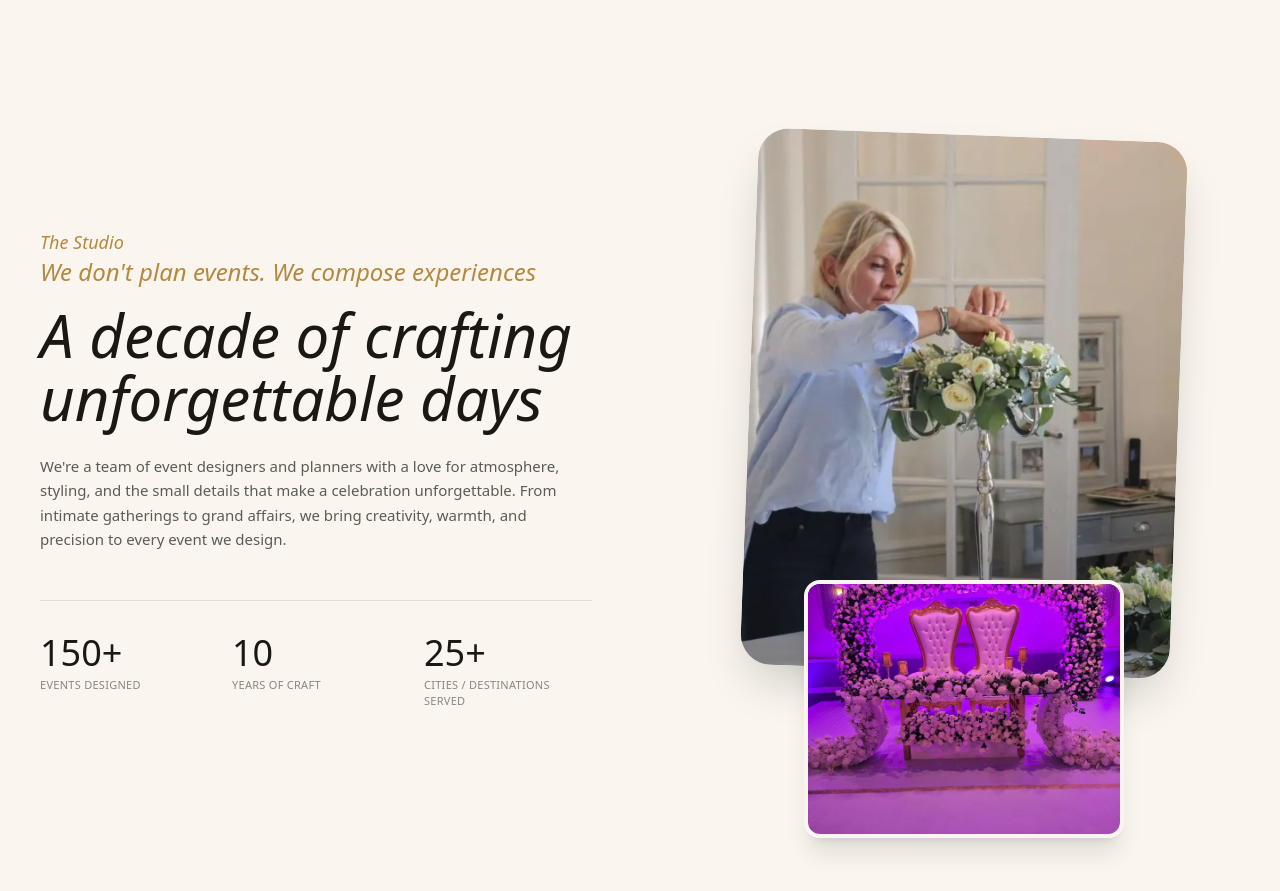
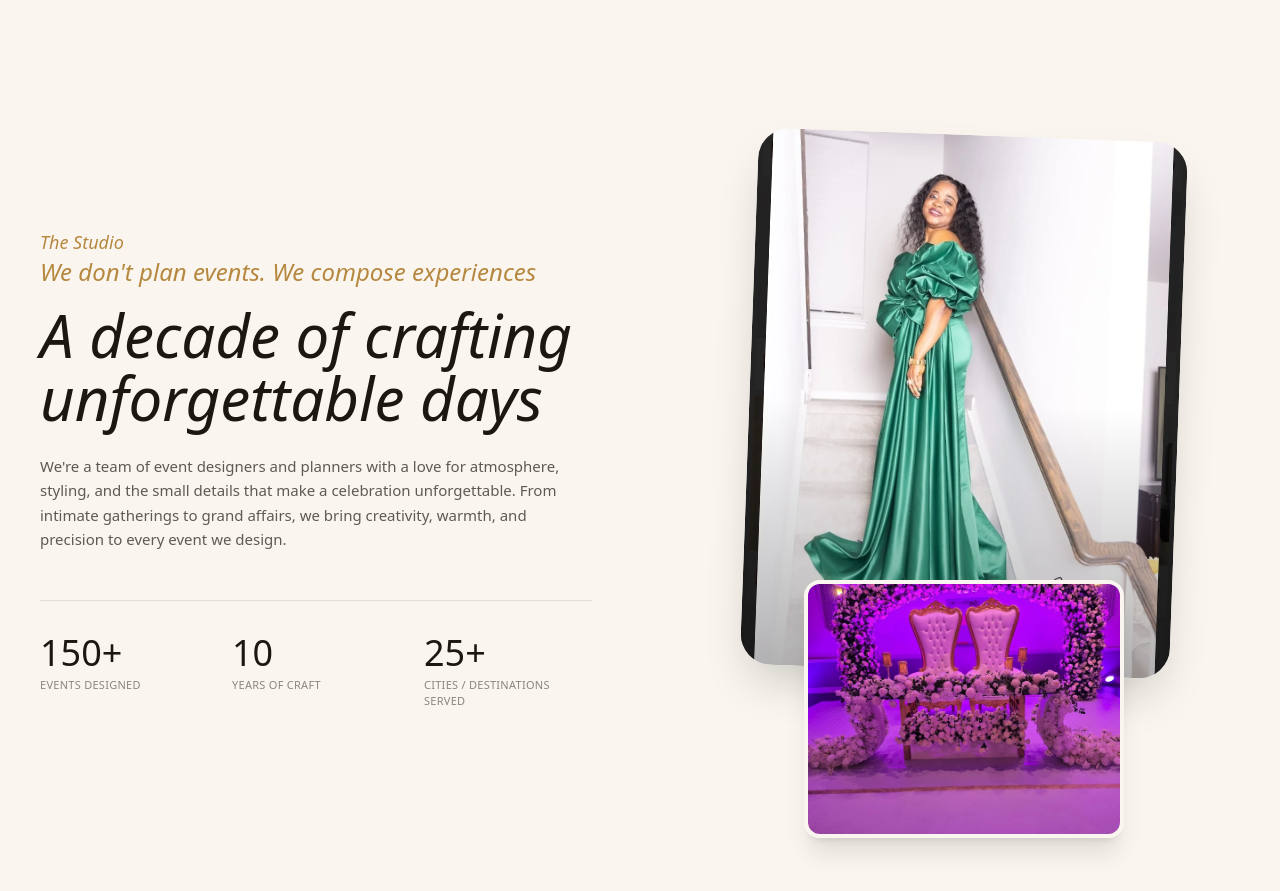
Before and after one commit to stevoamil/event-masterpiece-plus, a Next.js app: page / in a window 1280 px wide. Shown: the part 1820-2711 px from the top of the page. Built offline with nearby package versions, Linux system fonts and the light colour scheme.

Commit message:
Swap About section big-frame photo to the client in the emerald gown

```diff
--- a/src/components/sections/about-section.tsx
+++ b/src/components/sections/about-section.tsx
@@ -82,7 +82,7 @@ export default function AboutSection() {
             style={{ y: imgY, rotate: imgRotate, scale: imgScale }}
             className="relative mx-auto aspect-[4/5] w-full max-w-md overflow-hidden rounded-[2rem] shadow-2xl shadow-black/20"
           >
-            <Image src="/images/about-1.png" alt="Event Masterpiece Plus styling florals" fill sizes="(max-width: 1024px) 90vw, 40vw" className="object-cover" />
+            <Image src="/images/about-lady-emerald-gown.webp" alt="Event Masterpiece Plus client in an emerald gown" fill sizes="(max-width: 1024px) 90vw, 40vw" className="object-cover" />
             <div className="absolute inset-0 bg-gradient-to-t from-black/30 via-transparent to-transparent" />
           </motion.div>
           <motion.div
```
Also changed, not shown: public/images/about-1.png (deleted), public/images/about-lady-emerald-gown.webp (added).
